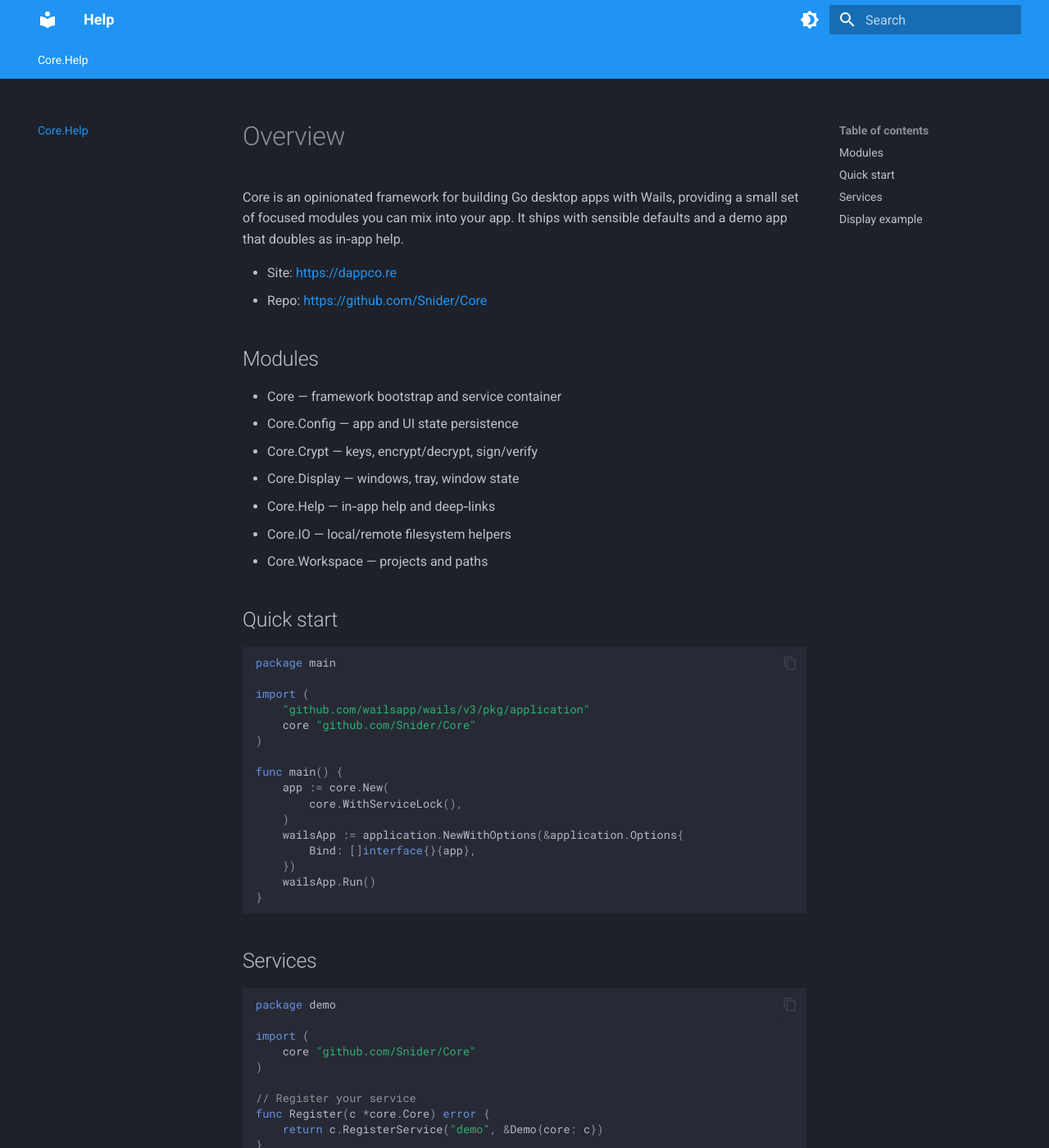
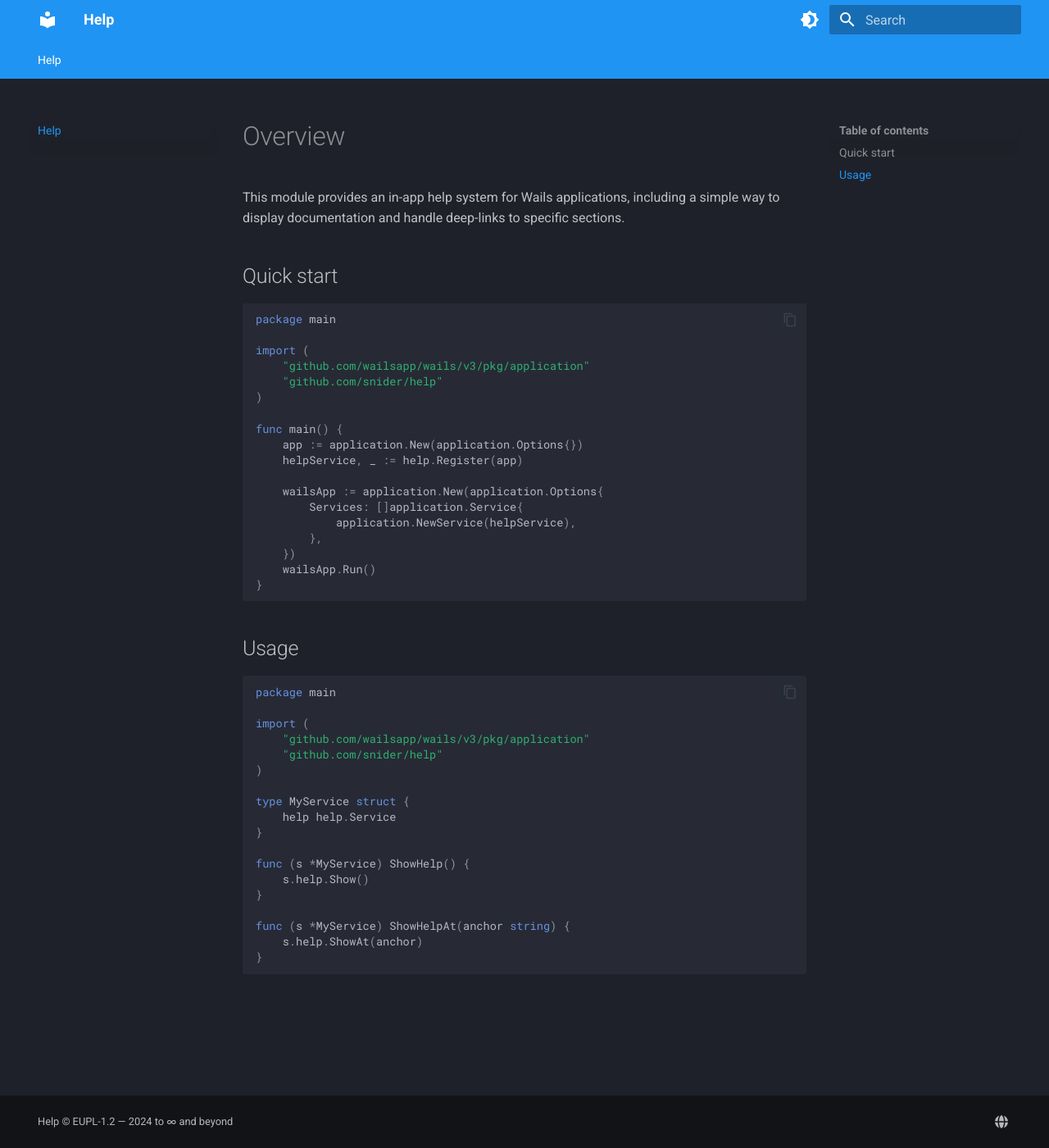
Before and after one commit to Snider/help, an MkDocs documentation site: the page built from src/index.md, in a window 1280 px wide and 1400 px high. Shown: the whole window at 82% size. Built offline with MkDocs 1.6.1 and Material for MkDocs 9.7.7, drawn with Linux system fonts in a browser that asks for light colours; plug-ins that fetch from the network failed and are left out; some of the changed text lies outside the part shown.

Commit message:
refactor: Remove Core references and realign project
Refactors the codebase to remove references to the `Snider/Core` framework, replacing them with a more generic `runtime` naming scheme.

Updates the documentation to remove references to `Snider/Core` and refocus the content on the `help` module.

````diff
--- a/mkdocs.yml
+++ b/mkdocs.yml
@@ -3,7 +3,7 @@ site_url: ""
 repo_url: ""
 edit_uri: ""
 docs_dir: src
-copyright: Core &copy; EUPL-1.2 &mdash; 2024 to &infin; and beyond
+copyright: Help &copy; EUPL-1.2 &mdash; 2024 to &infin; and beyond
 
 theme:
   name: material
@@ -51,8 +51,6 @@ theme:
 extra:
   generator: false
   social:
-    - icon: fontawesome/brands/github
-      link: https://github.com/Snider/Core
     - icon: fontawesome/solid/globe
       link: https://dappco.re
 
--- a/src/index.md
+++ b/src/index.md
@@ -1,23 +1,10 @@
 ---
-title: Core.Help
+title: Help
 ---
 
 # Overview
 
-Core is an opinionated framework for building Go desktop apps with Wails, providing a small set of focused modules you can mix into your app. It ships with sensible defaults and a demo app that doubles as in‑app help.
-
-- Site: [https://dappco.re](https://dappco.re)
-- Repo: [https://github.com/Snider/Core](https://github.com/Snider/Core)
-
-## Modules
-
-- Core — framework bootstrap and service container
-- Core.Config — app and UI state persistence
-- Core.Crypt — keys, encrypt/decrypt, sign/verify
-- Core.Display — windows, tray, window state
-- Core.Help — in‑app help and deep‑links
-- Core.IO — local/remote filesystem helpers
-- Core.Workspace — projects and paths
+This module provides an in-app help system for Wails applications, including a simple way to display documentation and handle deep-links to specific sections.
 
 ## Quick start
 ```go
@@ -25,54 +12,40 @@ package main
 
 import (
     "github.com/wailsapp/wails/v3/pkg/application"
-    core "github.com/Snider/Core"
+    "github.com/snider/help"
 )
 
 func main() {
-    app := core.New(
-        core.WithServiceLock(),
-    )
-    wailsApp := application.NewWithOptions(&application.Options{
-        Bind: []interface{}{app},
+    app := application.New(application.Options{})
+    helpService, _ := help.Register(app)
+
+    wailsApp := application.New(application.Options{
+        Services: []application.Service{
+            application.NewService(helpService),
+        },
     })
     wailsApp.Run()
 }
 ```
 
-## Services
+## Usage
 ```go
-package demo
+package main
 
 import (
-    core "github.com/Snider/Core"
+    "github.com/wailsapp/wails/v3/pkg/application"
+    "github.com/snider/help"
 )
 
-// Register your service
-func Register(c *core.Core) error {
-    return c.RegisterService("demo", &Demo{core: c})
+type MyService struct {
+    help help.Service
+}
+
+func (s *MyService) ShowHelp() {
+    s.help.Show()
+}
+
+func (s *MyService) ShowHelpAt(anchor string) {
+    s.help.ShowAt(anchor)
 }
 ```
-
-## Display example
-```go
-package display
-
-import (
-    "context"
-    "github.com/wailsapp/wails/v3/pkg/application"
-)
-
-// Open a window on startup
-func (d *API) ServiceStartup(ctx context.Context, _ application.ServiceOptions) error {
-    d.OpenWindow(
-        OptName("main"),
-        OptHeight(900),
-        OptWidth(1280),
-        OptURL("/"),
-        OptTitle("Core"),
-    )
-    return nil
-}
-```
-
-See the left nav for detailed pages on each module.
````
Also changed, not shown: README.md (+1 -1 lines), 2 other files.
